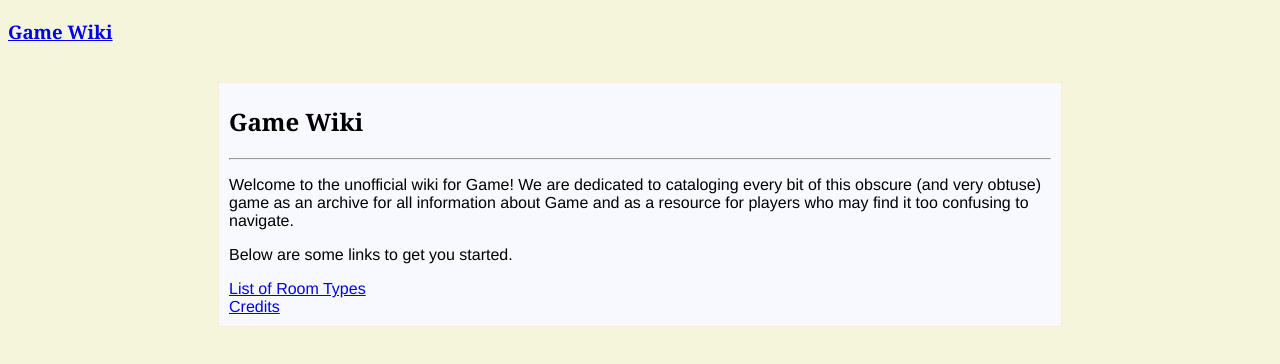
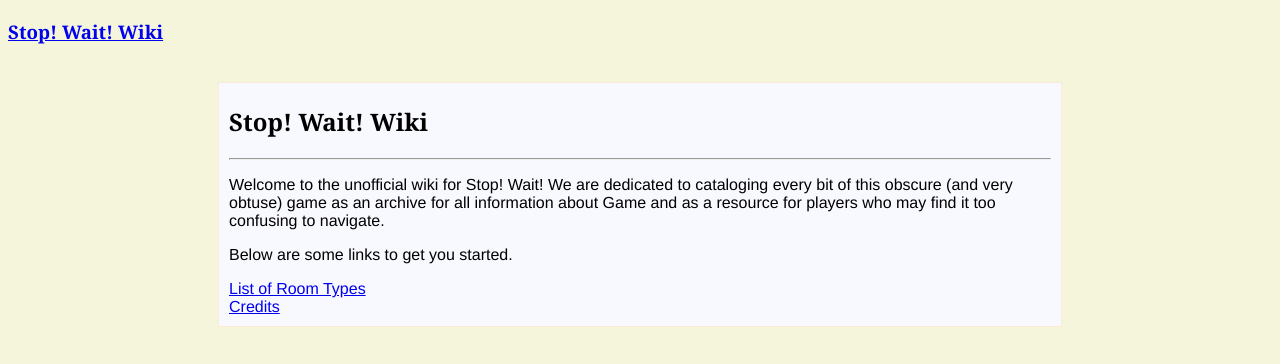
Before and after one commit to Aetsyk/cmpm179_game3_wiki, a plain HTML site: page index.html in a window 1280 px wide. Drawn offline with Linux system fonts and the light colour scheme.

Commit message:
Added Proper name to Wiki

```diff
--- a/index.html
+++ b/index.html
@@ -1,7 +1,7 @@
 <!DOCTYPE html>
 <html>
     <head>
-        <title>Game Wiki</title>
+        <title>Stop! Wait! Wiki</title>
 
         <meta charset="UTF-8" />
         <meta name="viewport" content="width=device-width, initial-scale=1.0" />
@@ -10,17 +10,17 @@
     <body>
         <header>
             <a href="../index.html">
-                <h3>Game Wiki</h3>
+                <h3>Stop! Wait! Wiki</h3>
             </a>
         </header>
 
         <section id="content">
             <div id="leftcolumn" class="sidebar"></div>
             <div id="main" class="sub-section">
-                <h1>Game Wiki</h1><hr>
+                <h1>Stop! Wait! Wiki</h1><hr>
 
                 <div>
-                    <p>Welcome to the unofficial wiki for Game!
+                    <p>Welcome to the unofficial wiki for Stop! Wait!
                         We are dedicated to cataloging every bit of this obscure (and very obtuse) game as an archive
                         for all information about Game and as a resource for players who may find it too confusing to navigate.</p>
                     <p>Below are some links to get you started.</p>
```
Also changed, not shown: credits.html (+2 -2 lines), rooms/rooms_list.html (+2 -2 lines), rooms/rooms_maze.html (+2 -2 lines), rooms/rooms_platform.html (+2 -2 lines), rooms/rooms_puzzle.html (+2 -2 lines).
